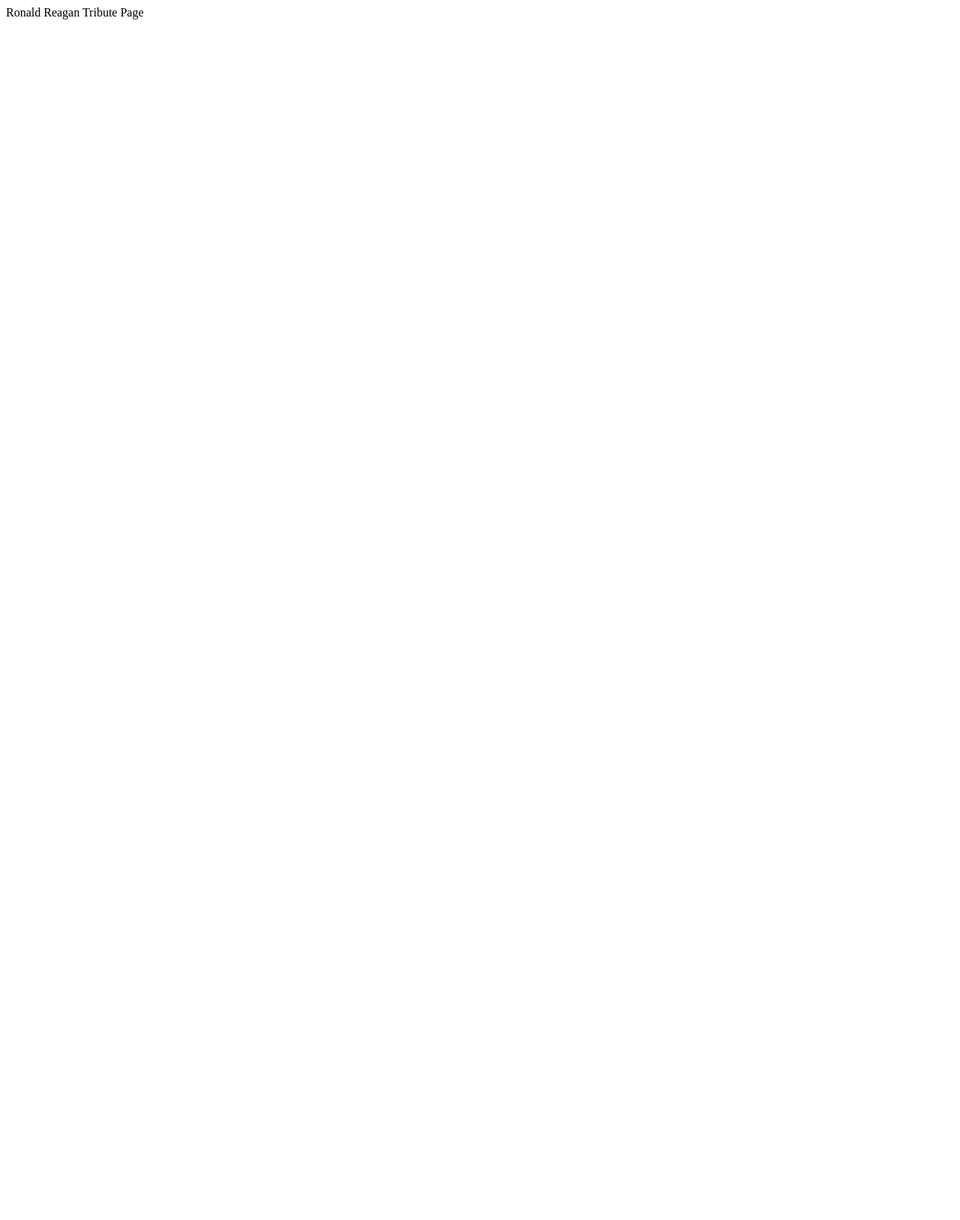
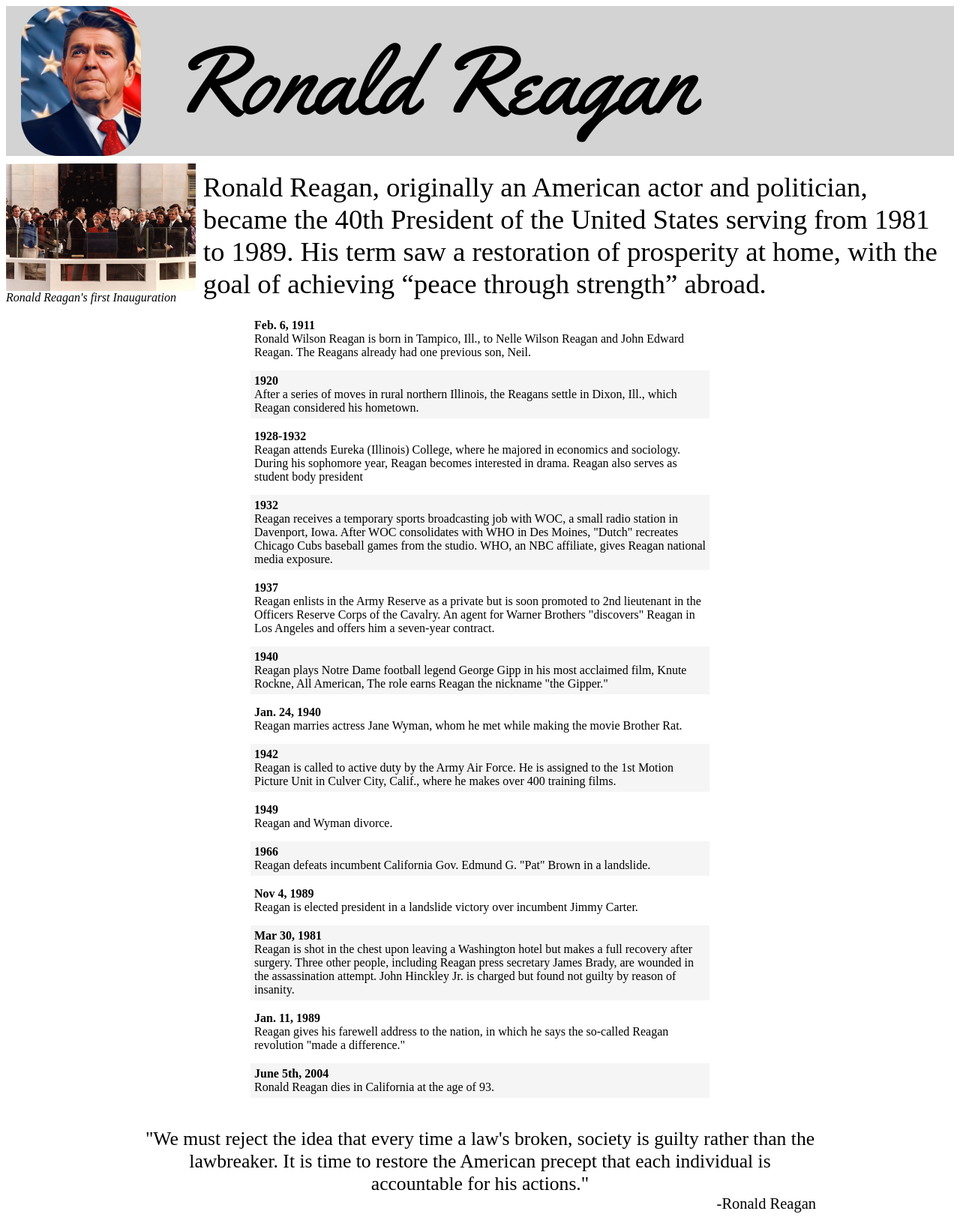
Before and after one commit to gregcor72/fcc, a plain HTML site: page 01TributePage/index.html in a window 1280 px wide. Shown: the top 1627 px of the page at 75% size. Before the commit the page ends 800 px from the top, so only its background shows below. Drawn offline with Linux system fonts and the light colour scheme.

Commit message:
Tribute Working

```diff
--- a/01TributePage/index.html
+++ b/01TributePage/index.html
@@ -1,11 +1,144 @@
 <!DOCTYPE html>
 <html lang="en">
+
 <head>
     <meta charset="UTF-8">
     <meta name="viewport" content="width=device-width, initial-scale=1.0">
     <title>A Tribute to Ronald Reagan</title>
+    <link rel="stylesheet" href="styles/main.css">
 </head>
+
 <body>
-    Ronald Reagan Tribute Page
+    <main id="main">
+        <header>
+            <div id="header-pic">
+                <img src="img/RonaldReaganPortrait.jpg" alt="Ronald Reagan Portrait">
+            </div>
+            <div id="title">
+                Ronald Reagan
+            </div>
+        </header>
+        <div id="tribute-info-wrapper">
+
+            <div id="img-div">
+                <img id="image" src="img/reagan1inaug.jpg" />
+                <span id="img-caption">Ronald Reagan's first Inauguration</span>
+            </div>
+
+            <div id="tribute-info">Ronald Reagan, originally an American actor and politician, became the 40th President
+                of the United States serving from 1981 to 1989. His term saw a restoration of prosperity at home, with
+                the goal of achieving “peace through strength” abroad. </div>
+        </div>
+
+        <div id="timeline">
+            <div> </div>
+            <div class="info">
+                <div>
+                    <span class="info-date">Feb. 6, 1911</span>
+                    Ronald Wilson Reagan is born in Tampico, Ill., to Nelle Wilson Reagan and John Edward Reagan. The
+                    Reagans already had one previous son, Neil. </div>
+
+                <div>
+                    <span class="info-date">1920</span>
+                    After a series of moves in rural northern Illinois, the Reagans settle in Dixon, Ill., which Reagan
+                    considered his hometown.
+                </div>
+
+
+                <div>
+                    <span class="info-date">1928-1932</span>
+                    Reagan attends Eureka (Illinois) College, where he majored in economics and sociology. During his
+                    sophomore year, Reagan becomes interested in drama. Reagan also serves as student body president
+                </div>
+
+
+                <div>
+                    <span class="info-date">1932</span>
+                    Reagan receives a temporary sports broadcasting job with WOC, a small radio station in Davenport,
+                    Iowa. After WOC consolidates with WHO in Des Moines, "Dutch" recreates Chicago Cubs baseball games
+                    from the studio. WHO, an NBC affiliate, gives Reagan national media exposure. </div>
+
+
+                <div>
+                    <span class="info-date">1937</span>
+                    Reagan enlists in the Army Reserve as a private but is soon promoted to 2nd lieutenant in the
+                    Officers Reserve Corps of the Cavalry. An agent for Warner Brothers "discovers" Reagan in Los
+                    Angeles and offers him a seven-year contract. </div>
+
+                <div>
+                    <span class="info-date">1940</span>
+                    Reagan plays Notre Dame football legend George Gipp in his most acclaimed film, Knute Rockne, All
+                    American, The role earns Reagan the nickname "the Gipper."</div>
+
+
+                <div>
+                    <span class="info-date">Jan. 24, 1940</span>
+                    Reagan marries actress Jane Wyman, whom he met while making the movie Brother Rat. </div>
+
+
+
+                <div>
+                    <span class="info-date">1942</span>
+                    Reagan is called to active duty by the Army Air Force. He is assigned to the 1st Motion Picture Unit
+                    in Culver City, Calif., where he makes over 400 training films. </div>
+
+
+                <div>
+                    <span class="info-date">1949</span>
+                    Reagan and Wyman divorce. </div>
+
+                <div>
+                    <span class="info-date">1966</span>
+                    Reagan defeats incumbent California Gov. Edmund G. "Pat" Brown in a landslide.</div>
+
+                <div>
+                    <span class="info-date">Nov 4, 1989</span>
+                    Reagan is elected president in a landslide victory over incumbent Jimmy Carter.</div>
+
+                <div>
+                    <span class="info-date">Mar 30, 1981</span>
+                    Reagan is shot in the chest upon leaving a Washington hotel but makes a full recovery after surgery.
+                    Three other people, including Reagan press secretary James Brady, are wounded in the assassination
+                    attempt. John Hinckley Jr. is charged but found not guilty by reason of insanity.
+                </div>
+                <div>
+                    <span class="info-date">Jan. 11, 1989</span>
+                    Reagan gives his farewell address to the nation, in which he says the so-called Reagan revolution
+                    "made a difference." </div>
+
+                <div>
+                    <span class="info-date">June 5th, 2004</span>
+                    Ronald Reagan dies in California at the age of 93. </div>
+
+
+
+
+
+
+            </div>
+
+
+            <div> </div>
+
+        </div>
+    </main>
+    <div class="quote">
+        "We must reject the idea that every time a law's broken, society is guilty rather than the lawbreaker. It is
+        time to restore the American precept that each individual is accountable for his actions."</br>
+        <span>-Ronald Reagan</span>
+    </div>
+
+    <div id="tribute-link-div">
+        For more information about Ronald Reagan<a id="tribute-link"
+            href="https://www.biography.com/us-president/ronald-reagan" target="_blank"
+            alt="Learn more about Ronald Reagan at Biography.com"> visit Biography.com</a>
+    </div>
+
+
+
+
 </body>
+<!-- <script src="https://cdn.freecodecamp.org/testable-projects-fcc/v1/bundle.js"></script> -->
+</body>
+
 </html>
--- /dev/null
+++ b/01TributePage/styles/main.css
@@ -0,0 +1,124 @@
+@import url('https://fonts.googleapis.com/css2?family=Montserrat&family=Yellowtail&display=swap');;
+
+body {
+  background: #f5f5f5;
+	font-family: Montserrat, sans-serif;
+}
+
+main {
+	display:grid
+}
+
+
+header {
+	display:grid;
+	grid-template-columns:200px auto;
+	background:lightgrey;
+	padding-left:20px;
+}
+		#header-pic {
+			background-color:transparent;
+			width:200px;
+			height:200px;
+		}
+				#header-pic > img {
+					max-width:100%;
+					border-radius:50px;
+				}
+
+		#title {
+			font-family:Yellowtail,serif;
+			font-size:12em;
+			font-weight:500;
+			align-self:center;
+		}
+
+@media screen and (max-width:1300px) {
+	#title {
+		font-size:8em;
+	}
+	#header-pic > img {
+		max-height:100%;
+	}
+}
+
+
+#tribute-info-wrapper {
+	display:grid;
+	grid-template-columns:2fr 8fr;
+	margin-top:10px;
+}
+
+		#tribute-info {
+			padding:10px;
+			font-size:2.3em;
+			justify-self:center;
+			align-self:center;
+		}
+
+
+		#image {
+			display:block;
+			max-width:100%;
+			height:auto;
+			margin:0 auto;
+
+		}
+
+		#img-caption {
+			font-style:italic;
+		}
+#timeline {
+	display:grid;
+	grid-template-columns:1fr 2fr 1fr;
+	align-items:center;
+
+}
+
+.info {
+	background:white;
+	align-self:center;
+	padding:10px;
+}
+
+.info > div {
+	margin-bottom:10px;
+	padding:5px;
+}
+
+.info > div:nth-child(even){
+	background-color:#f5f5f5;
+}
+
+.info-date {
+	display:block;
+	font-weight:bold;
+}
+
+#timeline li {
+padding-bottom:5px;
+}
+
+.quote {
+	margin:0 auto;
+	width:70vw;
+	margin-top:20px;
+	font-size:1.6em;
+	text-align:center;
+	padding-bottom:30px;
+}
+
+.quote > span {
+	font-size:.8em;
+	float:right;
+}
+
+#tribute-link-div {
+	margin:0 auto;
+	width:70vw;
+	margin-top:20px;
+	font-size:1.3em;
+	text-align:center;
+	padding-bottom:20px;
+
+}
```
Also changed, not shown: 01TributePage/img/RonaldReaganPortrait.jpg (added), 01TributePage/img/reagan1inaug.jpg (added).
